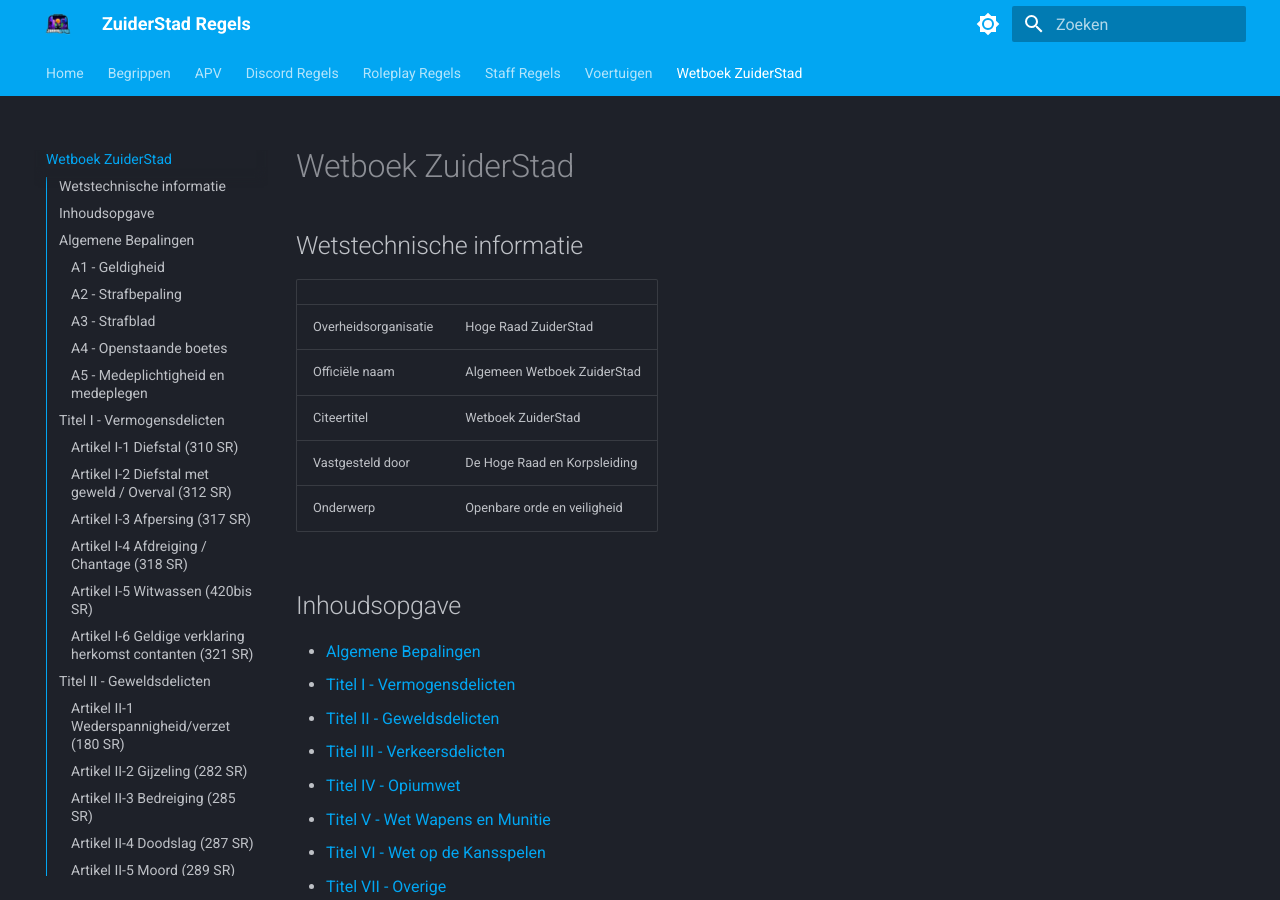
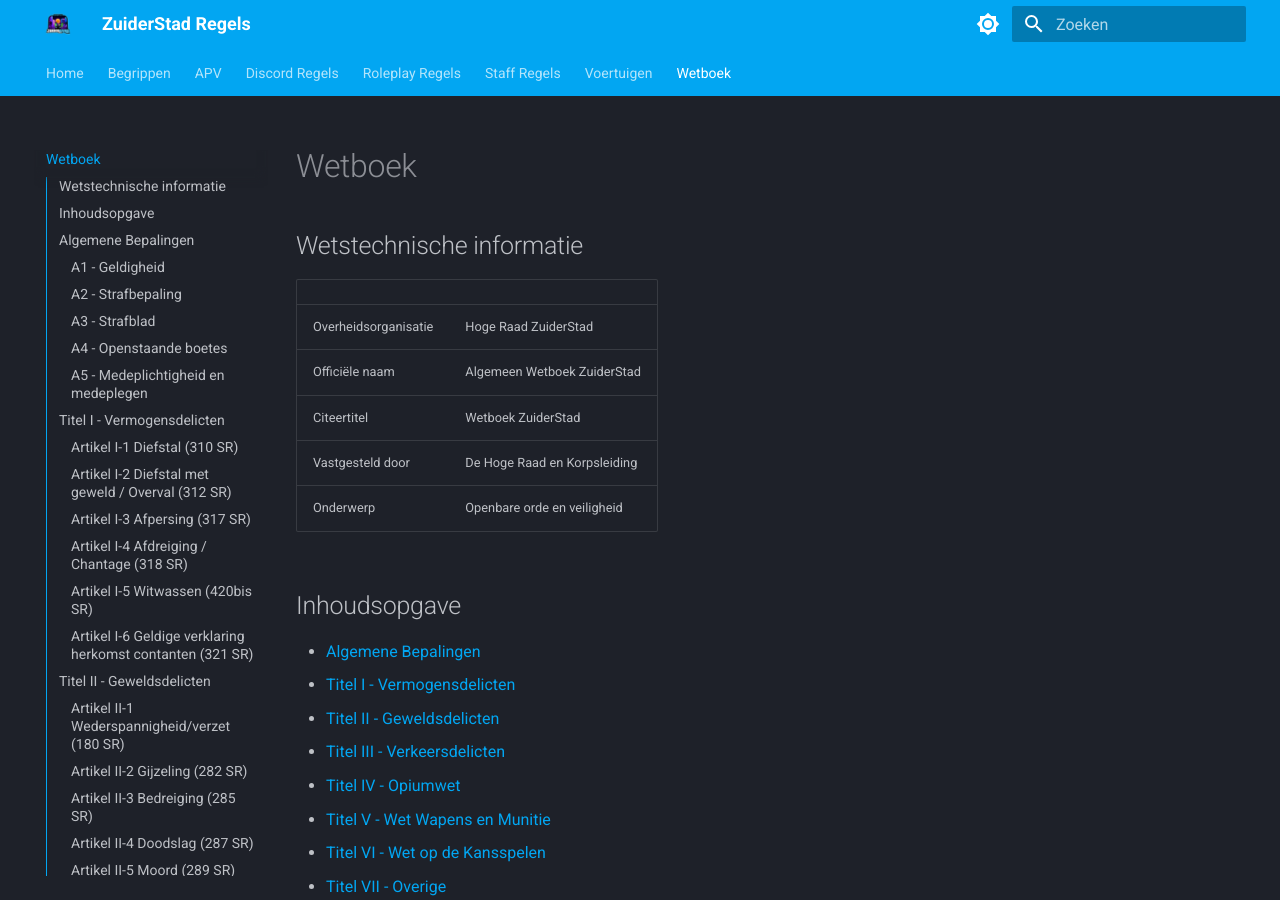
Before and after one commit to ZuiderStad-RP/regels, an MkDocs documentation site: the page built from docs/wetboek.md, in a window 1280 px wide and 900 px high. Built offline with MkDocs 1.6.1 and Material for MkDocs 9.7.7, drawn with Linux system fonts in a browser that asks for light colours.

Commit message:
Update wetboek.md

```diff
--- a/docs/wetboek.md
+++ b/docs/wetboek.md
@@ -1,4 +1,4 @@
-# Wetboek ZuiderStad
+# Wetboek
 
 ## Wetstechnische informatie
 
```
